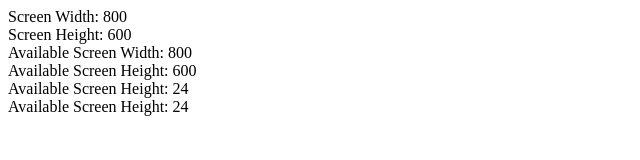
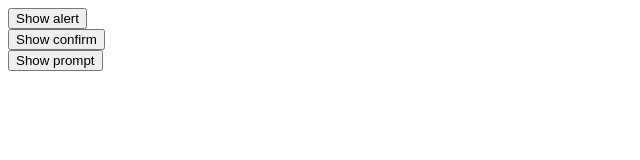
Before and after one commit to mdasif8393/lws-javascript, a plain HTML site: page index.html in a window 1280 px wide. Shown: the whole page, without its empty margins (0-640 px from the left). Drawn offline with Linux system fonts and the light colour scheme.

Commit message:
[Done --> Bom popup]

```diff
--- /dev/null
+++ b/bom-popup.js
@@ -0,0 +1,30 @@
+const confirm = document.getElementById("confirm");
+const prompt = document.getElementById("prompt");
+
+function showAlert() {
+    window.alert("Hello World")
+}
+
+function showConfirm() {
+    let text;
+    if (window.confirm("Press a button")) {
+        text = "You pressed ok!"
+    }
+    else {
+        text = "You pressed cancel"
+    }
+    confirm.innerHTML = text;
+}
+
+
+function showPrompt() {
+    const person = window.prompt("Please enter your name:", "Happy potter");
+    let text;
+    if (person === null || "") {
+        text = "User cancelled the prompt"
+    }
+    else {
+        text = person;
+    }
+    prompt.innerHTML = text;
+}
--- a/index.html
+++ b/index.html
@@ -6,13 +6,13 @@
     <title>Document</title>
 </head>
 <body>
-    <div id="width"></div>
-    <div id="height"></div>
-    <div id="availWidth"></div>
-    <div id="availHeight"></div>
-    <div id="colorDepth"></div>
-    <div id="pixelDepth"></div>
+    <div id="confirm"></div>
+    <div id="prompt"></div>
 
-    <script src="bom-screen.js"></script>
+    <div><input type="button" value="Show alert" onclick="showAlert()"></div>
+    <div><input type="button" value="Show confirm" onclick="showConfirm()"></div>
+    <div><input type="button" value="Show prompt" onclick="showPrompt()"></div>
+
+    <script src="bom-popup.js"></script>
 </body>
 </html>
```
Also changed, not shown: bom-location.js (added), bom-timing.js (added).
